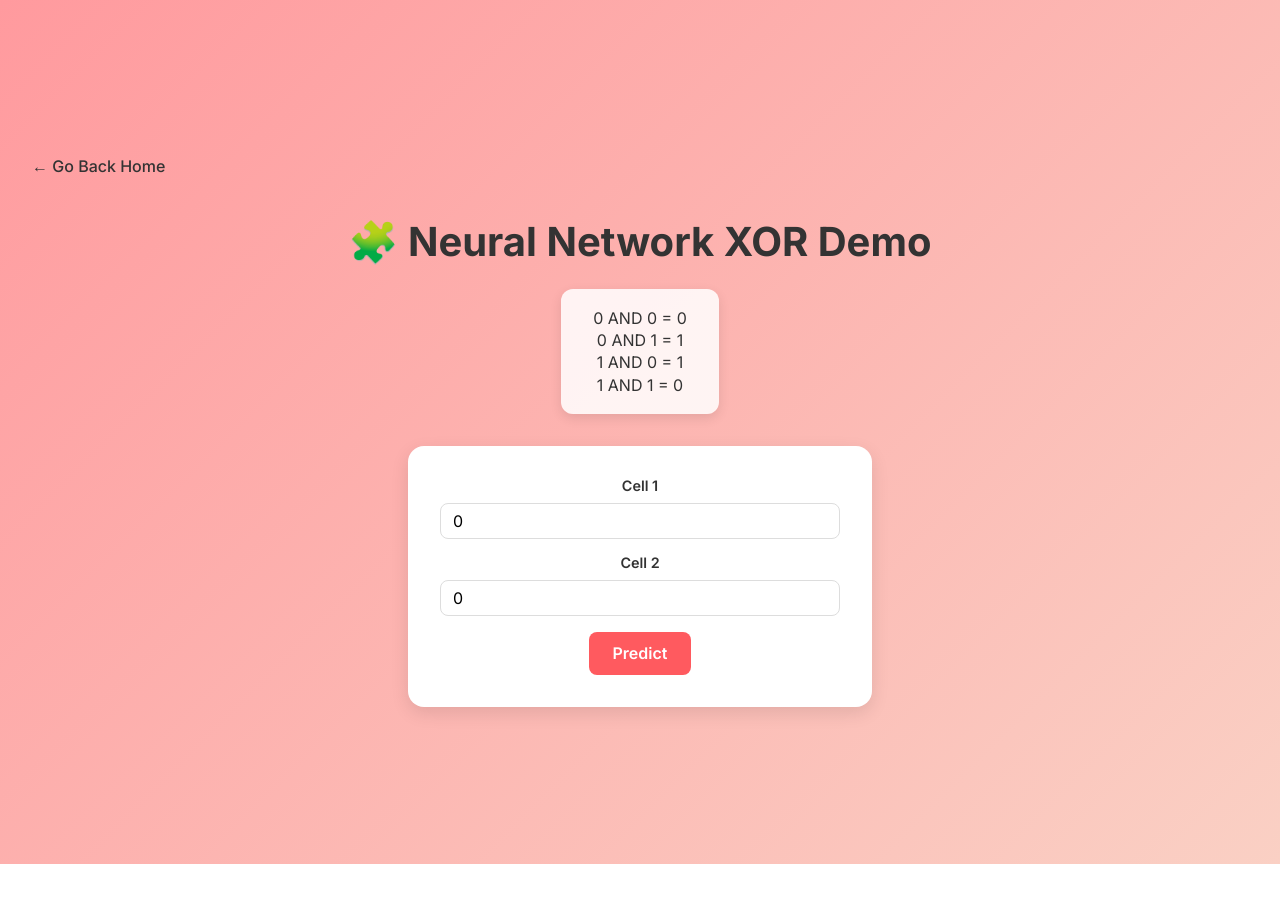
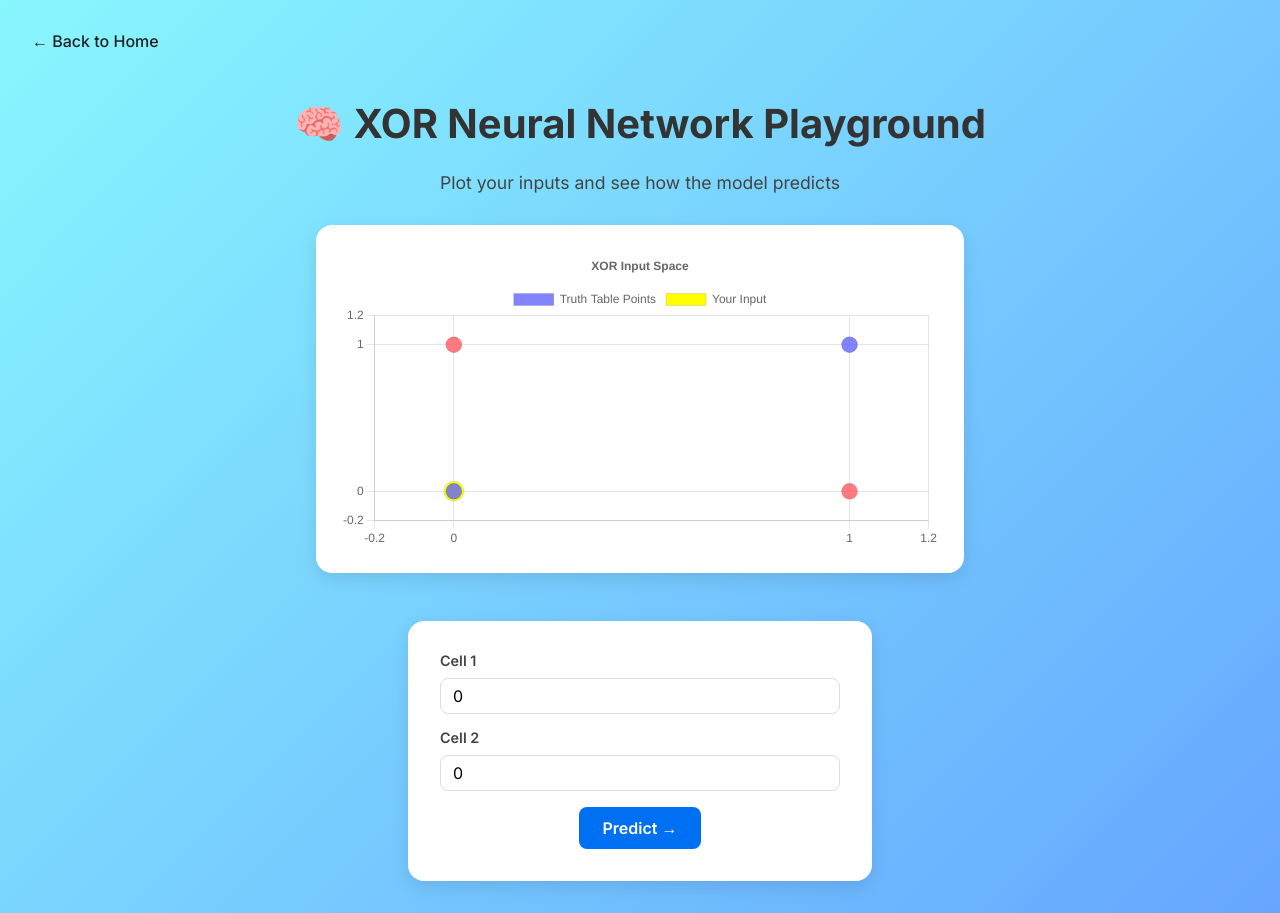
Before and after one commit to mxrcochxvez/neural-networks, a Next.js app: page /xor in a window 1280 px wide. Before the commit the page ends 864 px from the top, so only its background shows below. Built offline with nearby package versions, Linux system fonts and the light colour scheme; what brain.js would draw is missing.

Commit message:
feat(xor): uses a graph to plot the points

```diff
--- a/package.json
+++ b/package.json
@@ -14,9 +14,11 @@
 	},
 	"dependencies": {
 		"brain.js": "^1.6.0",
+		"chart.js": "^4.5.0",
 		"next": "^15.5.2",
 		"normalize.css": "^8.0.1",
 		"react": "^19.1.1",
+		"react-chartjs-2": "^5.3.0",
 		"react-dom": "^19.1.1",
 		"react-router-dom": "^6.30.1",
 		"sass": "^1.92.1"
--- a/pages/xor.tsx
+++ b/pages/xor.tsx
@@ -2,6 +2,17 @@ import { predict } from "../components/exclusiveOr";
 import { useState } from "react";
 import styles from "../styles/xor.module.scss";
 import Link from "next/link";
+import { Scatter } from "react-chartjs-2";
+import {
+	Chart as ChartJS,
+	PointElement,
+	LinearScale,
+	Title,
+	Tooltip,
+	Legend,
+} from "chart.js";
+
+ChartJS.register(PointElement, LinearScale, Title, Tooltip, Legend);
 
 export default function Xor() {
 	const [state, setState] = useState<{
@@ -15,32 +26,76 @@ export default function Xor() {
 	});
 
 	const onChange = (cell: string, value: string) => {
-		setState((previousState) => ({
-			...previousState,
+		setState((prev) => ({
+			...prev,
 			[cell]: Number(value),
 		}));
 	};
 
 	const makePrediction = () => {
-		setState((previousState) => ({
-			...previousState,
-			prediction: predict(previousState.cellOne, previousState.cellTwo),
+		setState((prev) => ({
+			...prev,
+			prediction: predict(prev.cellOne, prev.cellTwo),
 		}));
+	};
+
+	// XOR truth points
+	const points = [
+		{ x: 0, y: 0, label: 0 },
+		{ x: 0, y: 1, label: 1 },
+		{ x: 1, y: 0, label: 1 },
+		{ x: 1, y: 1, label: 0 },
+	];
+
+	const chartData = {
+		datasets: [
+			{
+				label: "Truth Table Points",
+				data: points,
+				backgroundColor: points.map((p) =>
+					p.label === 1 ? "rgba(255,90,95,0.8)" : "rgba(100,100,255,0.8)"
+				),
+				pointRadius: 8,
+			},
+			{
+				label: "Your Input",
+				data: [{ x: state.cellOne, y: state.cellTwo }],
+				backgroundColor: "yellow",
+				pointRadius: 10,
+			},
+		],
+	};
+
+	const chartOptions = {
+		scales: {
+			x: {
+				min: -0.2,
+				max: 1.2,
+				ticks: { stepSize: 1 },
+			},
+			y: {
+				min: -0.2,
+				max: 1.2,
+				ticks: { stepSize: 1 },
+			},
+		},
+		plugins: {
+			legend: { display: true },
+			title: { display: true, text: "XOR Input Space" },
+		},
 	};
 
 	return (
 		<div className={styles.container}>
 			<Link href="/" className={styles.backLink}>
-				← Go Back Home
+				← Back to Home
 			</Link>
 
-			<h1 className={styles.title}>🧩 Neural Network XOR Demo</h1>
+			<h1 className={styles.title}>🧠 XOR Neural Network Playground</h1>
+			<p className={styles.subtitle}>Plot your inputs and see how the model predicts</p>
 
-			<div className={styles.truthTable}>
-				<p>0 AND 0 = 0</p>
-				<p>0 AND 1 = 1</p>
-				<p>1 AND 0 = 1</p>
-				<p>1 AND 1 = 0</p>
+			<div className={styles.chartWrapper}>
+				<Scatter data={chartData} options={chartOptions} />
 			</div>
 
 			<div className={styles.form}>
@@ -49,27 +104,24 @@ export default function Xor() {
 					<input
 						type="number"
 						value={state.cellOne}
-						onChange={(event) => onChange("cellOne", event.currentTarget.value)}
+						onChange={(e) => onChange("cellOne", e.currentTarget.value)}
 					/>
 				</div>
-
 				<div className={styles.inputGroup}>
 					<label>Cell 2</label>
 					<input
 						type="number"
 						value={state.cellTwo}
-						onChange={(event) => onChange("cellTwo", event.currentTarget.value)}
+						onChange={(e) => onChange("cellTwo", e.currentTarget.value)}
 					/>
 				</div>
-
 				<button className={styles.predictBtn} onClick={makePrediction}>
-					Predict
+					Predict →
 				</button>
-
 				{typeof state.prediction === "number" && (
-					<h3 className={styles.result}>
+					<div className={styles.result}>
 						Prediction: <span>{state.prediction}</span>
-					</h3>
+					</div>
 				)}
 			</div>
 		</div>
--- a/styles/xor.module.scss
+++ b/styles/xor.module.scss
@@ -1,46 +1,51 @@
+/* xor.module.scss */
+
 .container {
 	min-height: 100vh;
 	display: flex;
 	flex-direction: column;
 	align-items: center;
-	justify-content: center;
-	background: linear-gradient(135deg, #ff9a9e, #fad0c4);
+	justify-content: flex-start;
+	padding: 2rem;
+	background: linear-gradient(135deg, #89f7fe, #66a6ff);
 	font-family: "Inter", sans-serif;
 	color: #333;
-	padding: 2rem;
 	text-align: center;
 }
 
 .backLink {
 	align-self: flex-start;
-	margin-bottom: 1rem;
-	color: #333;
+	margin-bottom: 1.5rem;
+	color: #222;
 	text-decoration: none;
 	font-weight: 500;
 	transition: color 0.3s;
 
 	&:hover {
-		color: #ff5a5f;
+		color: #0070f3;
 	}
 }
 
 .title {
 	font-size: 2.5rem;
 	font-weight: 700;
-	margin-bottom: 1.5rem;
+	margin-bottom: 0.5rem;
 }
 
-.truthTable {
-	background: rgba(255, 255, 255, 0.85);
-	padding: 1rem 2rem;
-	border-radius: 12px;
+.subtitle {
+	font-size: 1.1rem;
+	color: #444;
 	margin-bottom: 2rem;
-	box-shadow: 0 4px 12px rgba(0, 0, 0, 0.1);
+}
 
-	p {
-		margin: 0.25rem 0;
-		font-size: 1rem;
-	}
+.chartWrapper {
+	background: #fff;
+	padding: 1.5rem;
+	border-radius: 16px;
+	box-shadow: 0 6px 18px rgba(0, 0, 0, 0.1);
+	margin-bottom: 2rem;
+	max-width: 600px;
+	width: 100%;
 }
 
 .form {
@@ -50,17 +55,20 @@
 	box-shadow: 0 6px 18px rgba(0, 0, 0, 0.1);
 	max-width: 400px;
 	width: 100%;
+	margin-top: 1rem;
 }
 
 .inputGroup {
 	display: flex;
 	flex-direction: column;
 	margin-bottom: 1rem;
+	text-align: left;
 
 	label {
 		font-size: 0.9rem;
 		font-weight: 600;
 		margin-bottom: 0.5rem;
+		color: #444;
 	}
 
 	input {
@@ -68,18 +76,18 @@
 		border: 1px solid #ddd;
 		border-radius: 8px;
 		font-size: 1rem;
-		transition: border-color 0.3s;
+		transition: border-color 0.3s, box-shadow 0.3s;
 
 		&:focus {
 			outline: none;
-			border-color: #ff5a5f;
-			box-shadow: 0 0 0 3px rgba(255, 90, 95, 0.2);
+			border-color: #0070f3;
+			box-shadow: 0 0 0 3px rgba(0, 112, 243, 0.2);
 		}
 	}
 }
 
 .predictBtn {
-	background: #ff5a5f;
+	background: #0070f3;
 	color: #fff;
 	border: none;
 	padding: 0.75rem 1.5rem;
@@ -90,9 +98,9 @@
 	transition: all 0.3s;
 
 	&:hover {
-		background: #e04848;
+		background: #005bb5;
 		transform: translateY(-2px);
-		box-shadow: 0 6px 12px rgba(255, 90, 95, 0.3);
+		box-shadow: 0 6px 12px rgba(0, 112, 243, 0.3);
 	}
 }
 
@@ -102,6 +110,6 @@
 	font-weight: 600;
 
 	span {
-		color: #ff5a5f;
+		color: #0070f3;
 	}
 }
```
Also changed, not shown: 1 other file (tests, documents, lock files or other folders).
